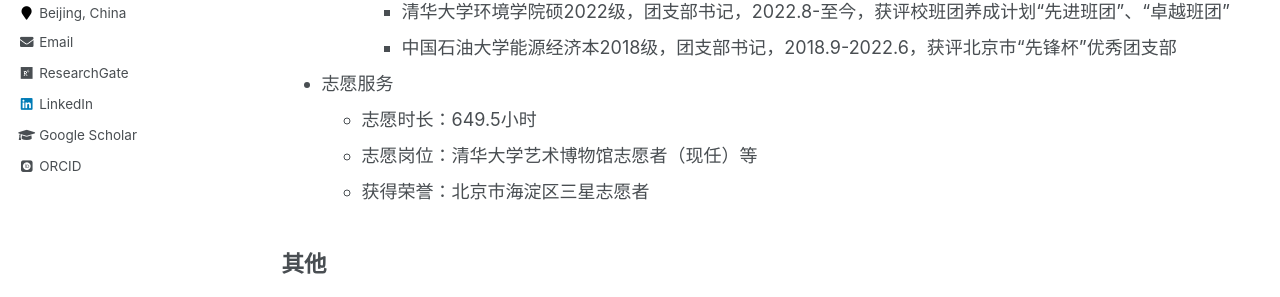
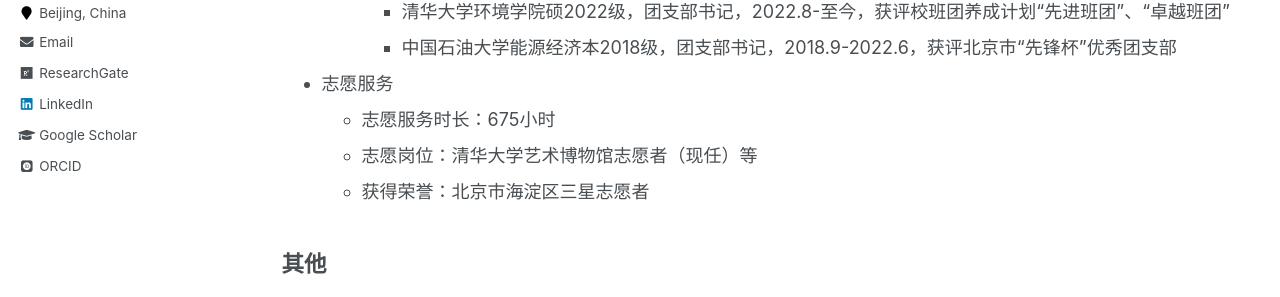
Before and after one commit to lzh3278/lzh.github.io, a Jekyll site: the page built from _pages/cv-chn.md, in a window 1280 px wide and 900 px high, scrolled down 3325 px. Shown: the part 290-587 px from the top of the window. Built offline with Jekyll 4.4.1, drawn with Linux system fonts in a browser that asks for light colours; some web fonts are replaced.

Commit message:
Update cv-chn.md

```diff
--- a/_pages/cv-chn.md
+++ b/_pages/cv-chn.md
@@ -94,7 +94,7 @@ redirect_from:
     * 清华大学环境学院硕2022级，团支部书记，2022.8-至今，获评校班团养成计划“先进班团”、“卓越班团”
     * 中国石油大学能源经济本2018级，团支部书记，2018.9-2022.6，获评北京市“先锋杯”优秀团支部
 * 志愿服务
-  * 志愿时长：649.5小时
+  * 志愿服务时长：675小时
   * 志愿岗位：清华大学艺术博物馆志愿者（现任）等
   * 获得荣誉：北京市海淀区三星志愿者
 
```
